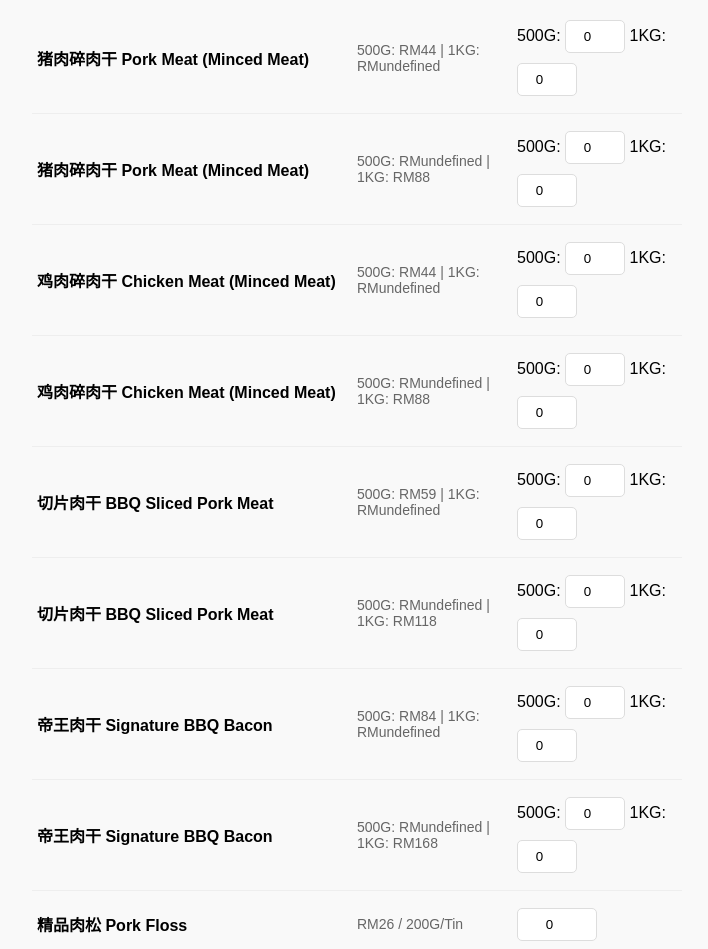
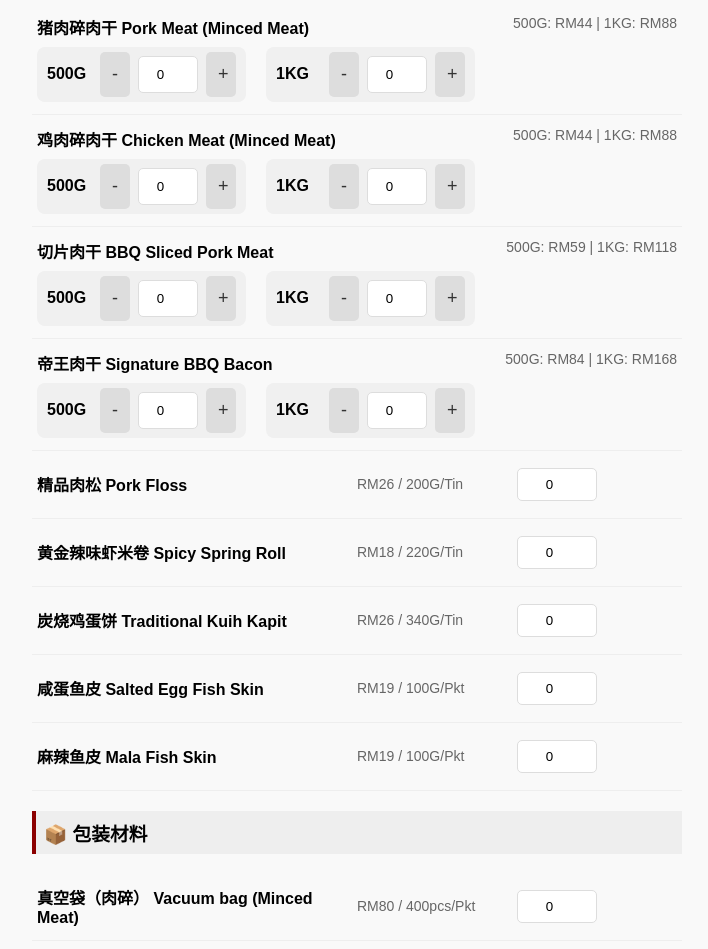
Before and after one commit to fumanjiafood/FMJ-AG-ORDER-SYSTEM, a plain HTML site: page index.html in a window 1280 px wide. Shown: the part 921-1870 px from the top of the page, without its empty margins (283-991 px from the left). Drawn offline with Linux system fonts and the light colour scheme.

Commit message:
Update index.html

```diff
--- a/index.html
+++ b/index.html
@@ -86,14 +86,10 @@ const rawProducts = [
 
 // 熟肉类
 const cookedProducts = [
-  { name: "猪肉碎肉干 Pork Meat (Minced Meat)", price500: 44 },
-  { name: "猪肉碎肉干 Pork Meat (Minced Meat)", price1kg: 88 },
-  { name: "鸡肉碎肉干 Chicken Meat (Minced Meat)", price500: 44 },
-  { name: "鸡肉碎肉干 Chicken Meat (Minced Meat)", price1kg: 88 },
-  { name: "切片肉干 BBQ Sliced Pork Meat", price500: 59 },
-  { name: "切片肉干 BBQ Sliced Pork Meat", price1kg: 118 },
-  { name: "帝王肉干 Signature BBQ Bacon", price500: 84 },
-  { name: "帝王肉干 Signature BBQ Bacon",price1kg: 168 },
+  { name: "猪肉碎肉干 Pork Meat (Minced Meat)", price500: 44 , price1kg: 88 },
+  { name: "鸡肉碎肉干 Chicken Meat (Minced Meat)", price500: 44, price1kg: 88 },
+  { name: "切片肉干 BBQ Sliced Pork Meat", price500: 59, price1kg: 118 },
+  { name: "帝王肉干 Signature BBQ Bacon", price500: 84, price1kg: 168 },
   { name: "精品肉松 Pork Floss", price: 26, unit: "200G/Tin", isFixed: true },
   { name: "黄金辣味虾米卷 Spicy Spring Roll", price: 18, unit: "220G/Tin", isFixed: true },
   { name: "炭烧鸡蛋饼 Traditional Kuih Kapit", price: 26, unit: "340G/Tin", isFixed: true },
@@ -130,25 +126,52 @@ function renderCookedProducts() {
   let html = "";
   cookedProducts.forEach((p, i) => {
     if (p.isFixed) {
+      // 固定包装的商品（肉松、虾米卷等）
       html += `<div class="product">
           <span class="product-name">${p.name}</span>
           <span class="product-price">RM${p.price} / ${p.unit}</span>
-          <span class="product-qty"><input type="number" id="cooked_${i}" value="0" min="0" onchange="calc()" step="1"></span>
+          <span class="product-qty">
+            <input type="number" id="cooked_${i}" value="0" min="0" onchange="calc()" step="1" style="width:80px;">
+          </span>
       </div>`;
     } else {
-      html += `<div class="product">
-          <span class="product-name">${p.name}</span>
-          <span class="product-price">500G: RM${p.price500} | 1KG: RM${p.price1kg}</span>
-          <span class="product-qty">
-            500G: <input type="number" id="cooked_${i}_500" value="0" min="0" onchange="calc()" style="width:60px;">
-            1KG: <input type="number" id="cooked_${i}_1kg" value="0" min="0" onchange="calc()" style="width:60px;">
-          </span>
+      // 有 500G 和 1KG 选项的商品 - 上下按钮布局
+      html += `<div class="product" style="flex-direction:column; align-items:flex-start;">
+          <div style="width:100%; margin-bottom:8px;">
+            <span class="product-name">${p.name}</span>
+            <span class="product-price" style="float:right;">500G: RM${p.price500} | 1KG: RM${p.price1kg}</span>
+          </div>
+          <div style="display:flex; gap:20px; width:100%;">
+            <div style="display:flex; align-items:center; gap:8px; background:#f0f0f0; padding:5px 10px; border-radius:8px;">
+              <span style="font-weight:bold; min-width:45px;">500G</span>
+              <button type="button" onclick="changeQty('cooked_${i}_500', -1)" style="width:30px; background:#ddd; color:#333; margin:0;">-</button>
+              <input type="number" id="cooked_${i}_500" value="0" min="0" onchange="calc()" style="width:60px; text-align:center; margin:0;">
+              <button type="button" onclick="changeQty('cooked_${i}_500', 1)" style="width:30px; background:#ddd; color:#333; margin:0;">+</button>
+            </div>
+            <div style="display:flex; align-items:center; gap:8px; background:#f0f0f0; padding:5px 10px; border-radius:8px;">
+              <span style="font-weight:bold; min-width:45px;">1KG</span>
+              <button type="button" onclick="changeQty('cooked_${i}_1kg', -1)" style="width:30px; background:#ddd; color:#333; margin:0;">-</button>
+              <input type="number" id="cooked_${i}_1kg" value="0" min="0" onchange="calc()" style="width:60px; text-align:center; margin:0;">
+              <button type="button" onclick="changeQty('cooked_${i}_1kg', 1)" style="width:30px; background:#ddd; color:#333; margin:0;">+</button>
+            </div>
+          </div>
       </div>`;
     }
   });
   document.getElementById("cookedProducts").innerHTML = html;
 }
 
+// 增加/减少数量的辅助函数
+function changeQty(elementId, delta) {
+  let input = document.getElementById(elementId);
+  if (input) {
+    let newVal = parseInt(input.value) || 0;
+    newVal += delta;
+    if (newVal < 0) newVal = 0;
+    input.value = newVal;
+    calc();  // 重新计算总价
+  }
+}
 // 渲染包装材料
 function renderPackagingProducts() {
   let html = "";
```
